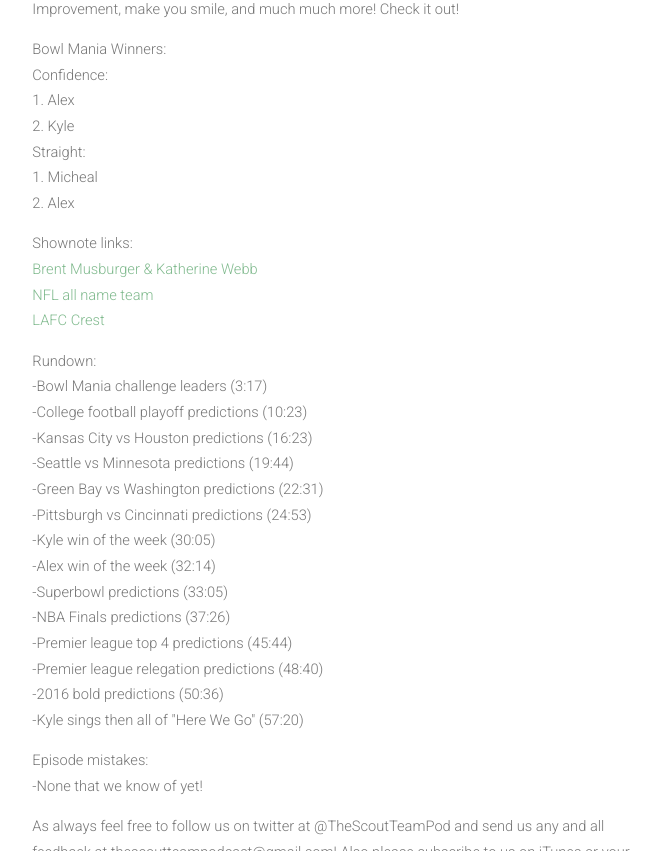
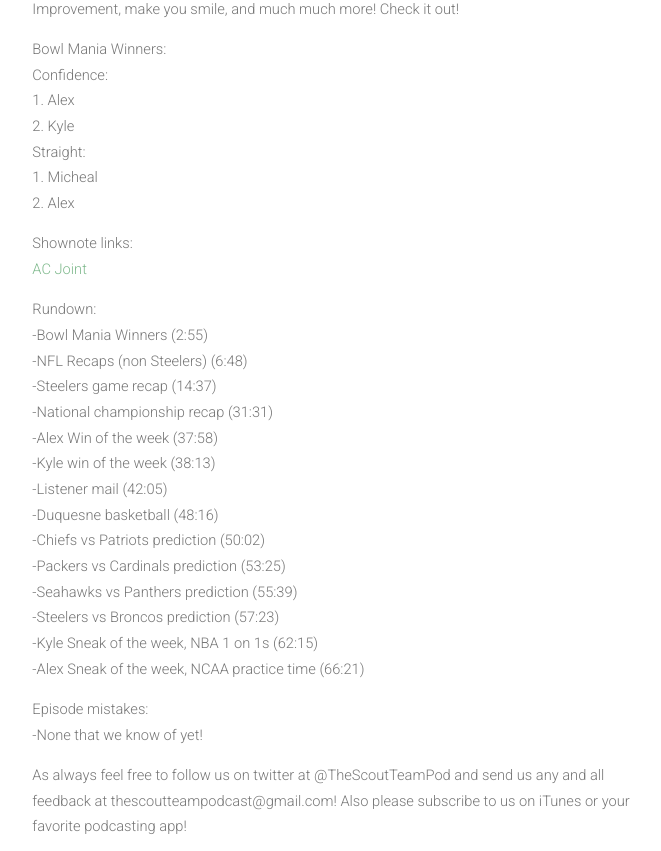
Before and after one commit to alancast/alancast.github.io, a Jekyll site: the page built from _posts/2016-1-15-episode14.md, in a window 1280 px wide and 900 px high, scrolled down 1248 px, cut to the strip 0-851 px from the top of the window. Shown: the whole strip, without its empty margins (296-957 px from the left). Built offline with Jekyll 4.4.1, drawn with Linux system fonts in a browser that asks for light colours; nearby versions of some CDN libraries.

Commit message:
publishing final episode 14

```diff
--- a/_posts/2016-1-15-episode14.md
+++ b/_posts/2016-1-15-episode14.md
@@ -14,24 +14,22 @@ tags: PodcastEpisode
 <br>1. Micheal
 <br>2. Alex</p>
 <p>Shownote links:
-<br><a target="_blank" href="https://www.youtube.com/watch?v=5hg7CxBdJHk">Brent Musburger & Katherine Webb</a>
-<br><a target="_blank" href="http://www.nfl.com/photoessays/0ap1000000207790">NFL all name team</a>
-<br><a target="_blank" href="http://www.mlssoccer.com/post/2016/01/07/lafc-unveils-crest-logo-colors">LAFC Crest</a></p>
+<br><a target="_blank" href="https://en.wikipedia.org/wiki/Acromioclavicular_joint">AC Joint</a></p>
 <p>Rundown:
-<br>-Bowl Mania challenge leaders (3:17)
-<br>-College football playoff predictions (10:23)
-<br>-Kansas City vs Houston predictions (16:23)
-<br>-Seattle vs Minnesota predictions (19:44)
-<br>-Green Bay vs Washington predictions (22:31)
-<br>-Pittsburgh vs Cincinnati predictions (24:53)
-<br>-Kyle win of the week (30:05)
-<br>-Alex win of the week (32:14)
-<br>-Superbowl predictions (33:05)
-<br>-NBA Finals predictions (37:26)
-<br>-Premier league top 4 predictions (45:44)
-<br>-Premier league relegation predictions (48:40)
-<br>-2016 bold predictions (50:36)
-<br>-Kyle sings then all of "Here We Go" (57:20)</p>
+<br>-Bowl Mania Winners (2:55)
+<br>-NFL Recaps (non Steelers) (6:48)
+<br>-Steelers game recap (14:37)
+<br>-National championship recap (31:31)
+<br>-Alex Win of the week (37:58)
+<br>-Kyle win of the week (38:13)
+<br>-Listener mail (42:05)
+<br>-Duquesne basketball (48:16)
+<br>-Chiefs vs Patriots prediction (50:02)
+<br>-Packers vs Cardinals prediction (53:25)
+<br>-Seahawks vs Panthers prediction (55:39)
+<br>-Steelers vs Broncos prediction (57:23)
+<br>-Kyle Sneak of the week, NBA 1 on 1s (62:15)
+<br>-Alex Sneak of the week, NCAA practice time (66:21)</p>
 <p>Episode mistakes:
 <br>-None that we know of yet!</p>
 <p>As always feel free to follow us on twitter at @TheScoutTeamPod and send us any and all feedback at thescoutteampodcast@gmail.com! Also please subscribe to us on iTunes or your favorite podcasting app!</p>
```
